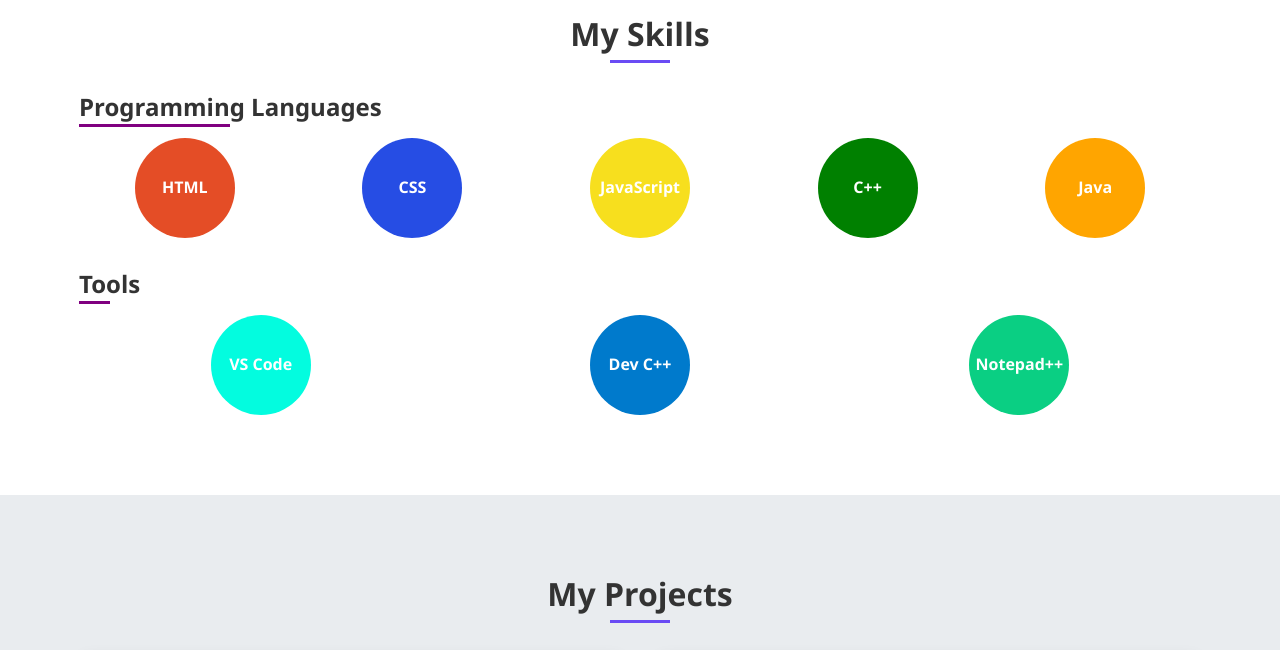
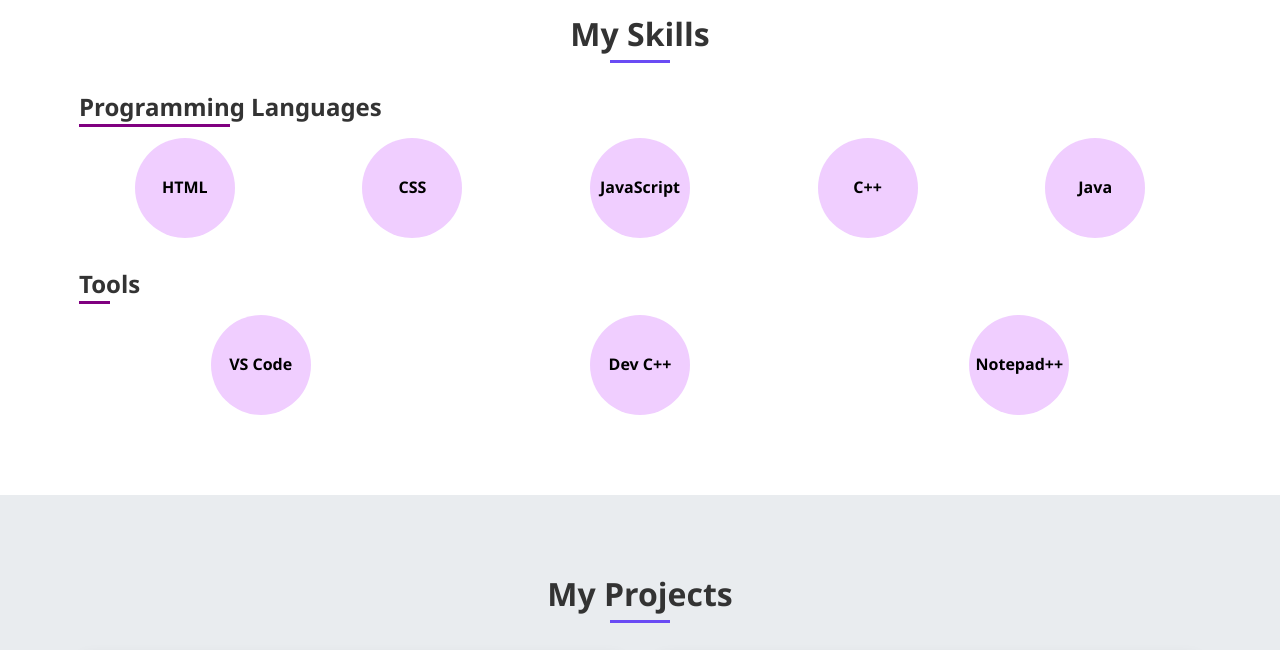
Before and after one commit to CHINPEIWEN/WP-Personal-Website, a plain HTML site: page index.html in a window 1280 px wide. Shown: the part 780-1430 px from the top of the page. Drawn offline with Linux system fonts and the light colour scheme.

Commit message:
Update style.css

```diff
--- a/style.css
+++ b/style.css
@@ -292,43 +292,43 @@
 }
 
 #html-icon {
-    background-color: #e44d26;
-    color: white;
+    background-color: #f0ceff;
+    color: black;
 }
 
 #css-icon {
-    background-color: #264de4;
-    color: white;
+    background-color: #f0ceff;
+    color: black;
 }
 
 #js-icon {
-    background-color: #f7df1e;
-    color: white;
+    background-color: #f0ceff;
+    color: black;
 }
 
 #cpp-icon {
-    background-color: #008000;
-    color: white;
+    background-color: #f0ceff;
+    color: black;
 }
 
 #java-icon {
-    background-color: #ffa500;
-    color: white;
+    background-color: #f0ceff;
+    color: black;
 }
 
 #vscode-icon {
-    background-color: #03fcdf;
-    color: white;
+    background-color: #f0ceff;
+    color: black;
 }
 
 #dev-icon {
-    background-color: #007acc;
-    color: white;
+    background-color: #f0ceff;
+    color: black;
 }
 
 #notepad-icon {
-    background-color: #0acf83;
-    color: white;
+    background-color: #f0ceff;
+    color: black;
 }
 
 /* Projects Section */
```
